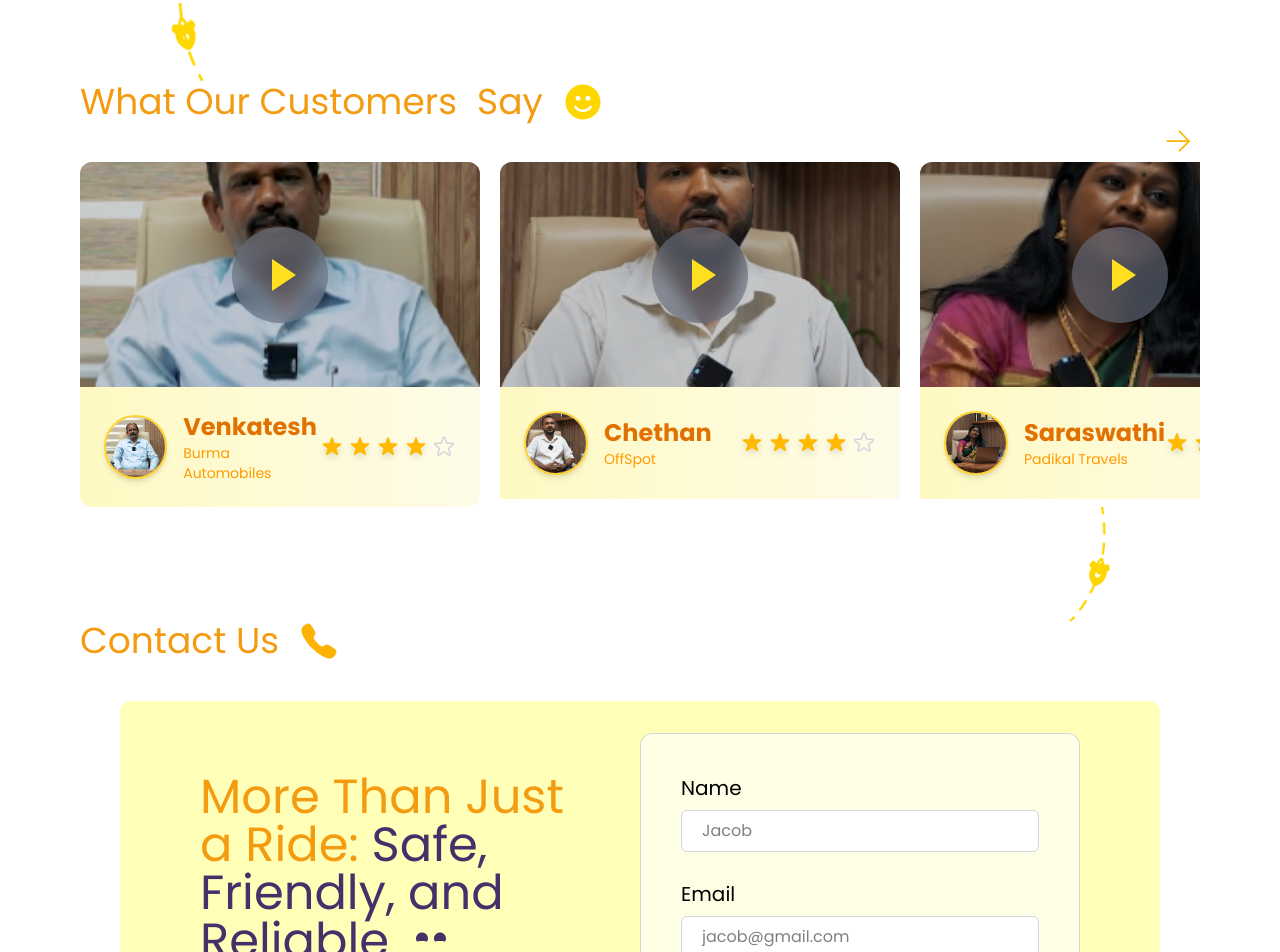
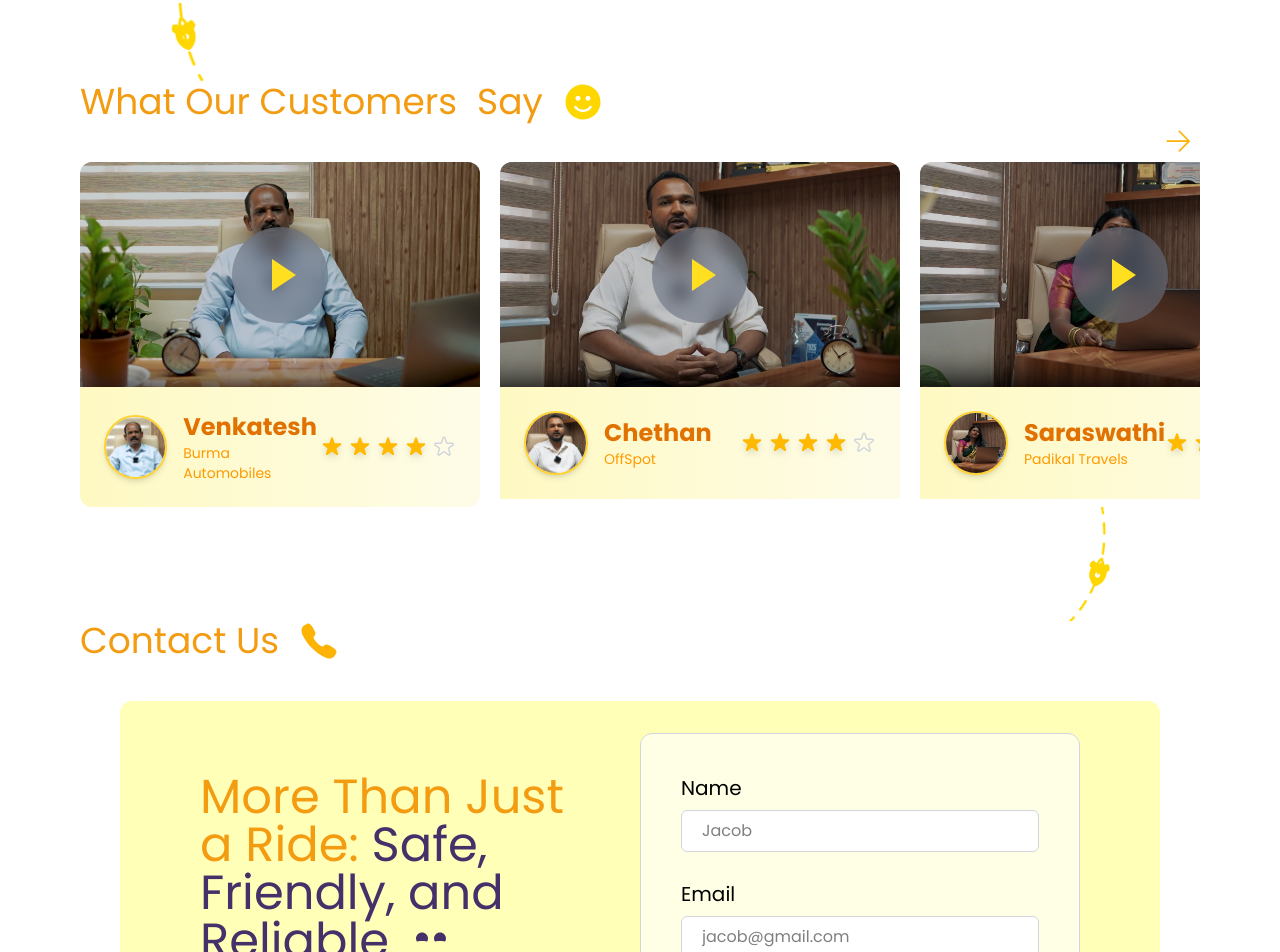
Before and after one commit to axolotron-ai/padikkal, a Next.js app in the folder web/: page / in a window 1280 px wide. Shown: the part 3648-4600 px from the top of the page. Built offline with nearby package versions, Linux system fonts and the light colour scheme.

Commit message:
feat:testimonial update

```diff
--- a/web/src/app/page.jsx
+++ b/web/src/app/page.jsx
@@ -580,20 +580,20 @@ export default function Home() {
         >
           <VideoPlayer
             videoSrc="/videos/interview_1.mp4"
-            thumbnailSrc="/testimonials/tl1.png"
+            thumbnailSrc="/testimonials/tm1.png"
             title="Venkatesh"
             subtitle="Burma Automobiles"
             rating={4}
-            posterImage="/testimonials/tm1.png"
+            posterImage="/testimonials/tl1.png"
           />
 
           <VideoPlayer
             videoSrc="/videos/interview_2.mp4"
-            thumbnailSrc="/testimonials/tl2.png"
+            thumbnailSrc="/testimonials/tm2.png"
             title="Chethan"
             subtitle="OffSpot"
             rating={4}
-            posterImage="/testimonials/tm2.png"
+            posterImage="/testimonials/tl2.png"
           />
 
           <VideoPlayer
@@ -602,7 +602,7 @@ export default function Home() {
             title="Saraswathi"
             subtitle="Padikal Travels"
             rating={4}
-            posterImage="/testimonials/tm3.png"
+            posterImage="/testimonials/tl3.png"
           />
 
         </motion.div>
```
